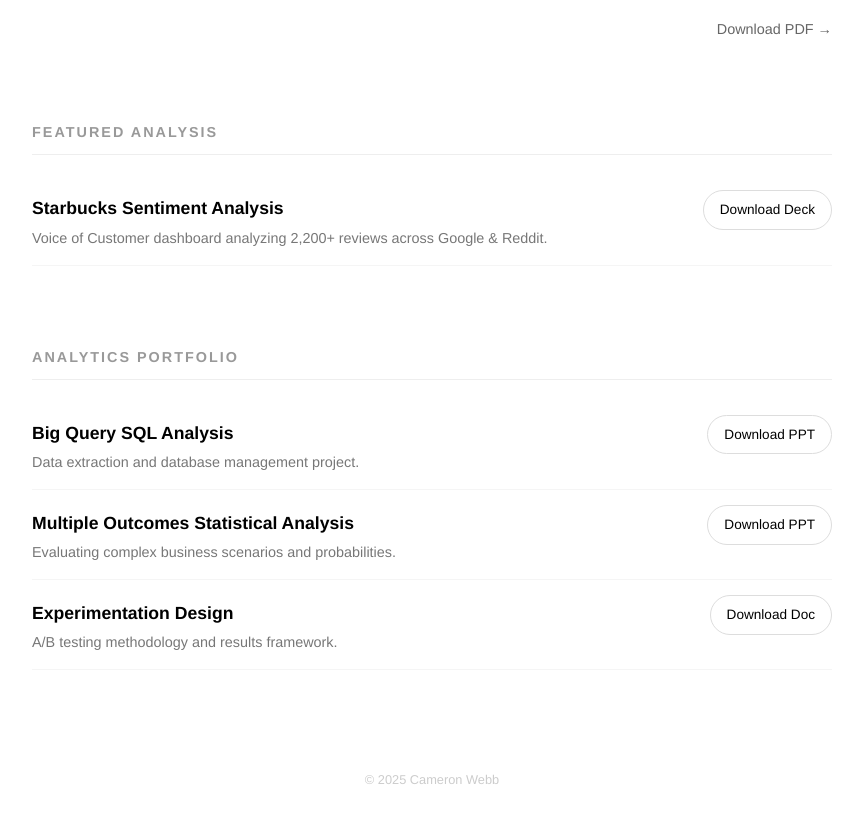
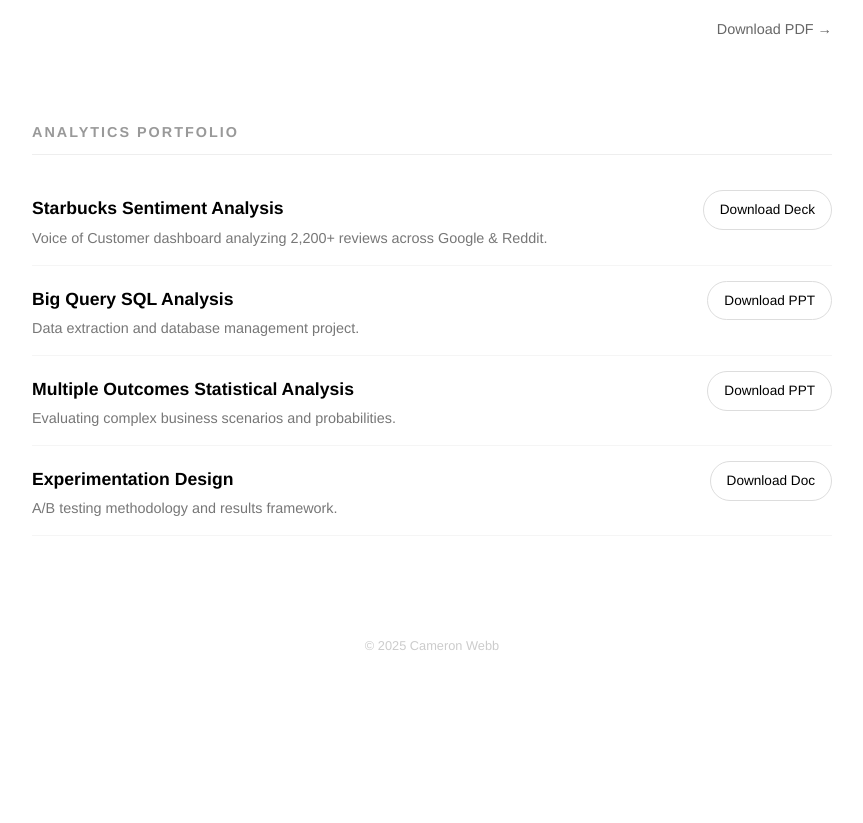
Before and after one commit to cameronmjw/Cameron-Webb-Portfolio, a plain HTML site: page index.html in a window 1280 px wide. Shown: the part 1060-1883 px from the top of the page, without its empty margins (208-1071 px from the left). After the commit the page ends 1757 px from the top, so only its background shows below. Drawn offline with Linux system fonts and the light colour scheme.

Commit message:
Update index.html

```diff
--- a/index.html
+++ b/index.html
@@ -135,21 +135,16 @@
             </div>
         </section>
 
+
         <section>
-            <h2>Featured Analysis</h2>
-
-            <div class="project-row">
+            <h2>Analytics Portfolio</h2>
+<div class="project-row">
                 <div class="project-info">
                     <span class="project-title">Starbucks Sentiment Analysis</span>
                     <div class="project-desc">Voice of Customer dashboard analyzing 2,200+ reviews across Google & Reddit.</div>
                 </div>
                 <a href="VOC Powerpoint Presentation.pptx" class="download-link">Download Deck</a>
             </div>
-        </section>
-
-        <section>
-            <h2>Analytics Portfolio</h2>
-
             <div class="project-row">
                 <div class="project-info">
                     <span class="project-title">Big Query SQL Analysis</span>
```
